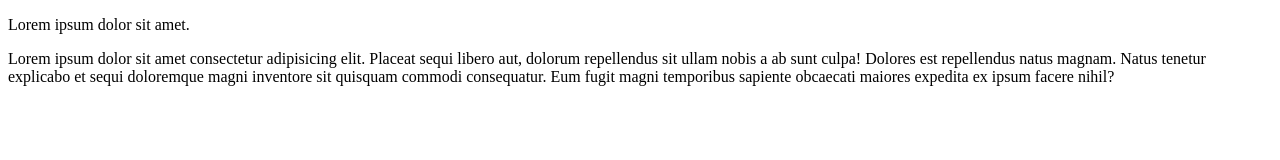
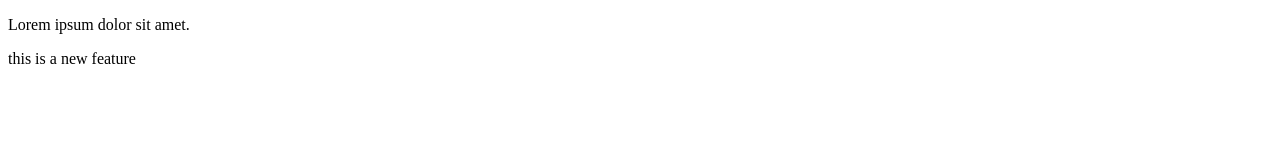
Before and after one commit to Rishi-student/localrepo, a plain HTML site: page index.html in a window 1280 px wide. Drawn offline with Linux system fonts and the light colour scheme.

Commit message:
add new feature

```diff
--- a/index.html
+++ b/index.html
@@ -7,6 +7,7 @@
 </head>
 <body>
     <p>Lorem ipsum dolor sit amet.</p>
-    <p>Lorem ipsum dolor sit amet consectetur adipisicing elit. Placeat sequi libero aut, dolorum repellendus sit ullam nobis a ab sunt culpa! Dolores est repellendus natus magnam. Natus tenetur explicabo et sequi doloremque magni inventore sit quisquam commodi consequatur. Eum fugit magni temporibus sapiente obcaecati maiores expedita ex ipsum facere nihil?</p>
+    <p>this is a new feature</p>
+
 </body>
 </html>
```
